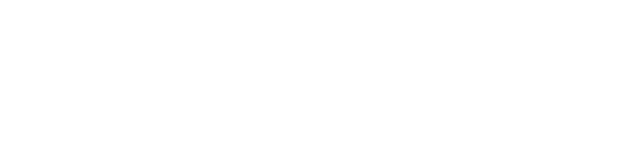
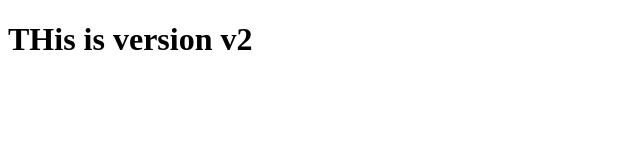
Before and after one commit to SamaviyaSjjad/repo, a plain HTML site: page index.html in a window 1280 px wide. Shown: the whole page, without its empty margins (0-640 px from the left). Drawn offline with Linux system fonts and the light colour scheme.

Commit message:
THis is verson V2

```diff
--- a/index.html
+++ b/index.html
@@ -6,6 +6,6 @@
     <title>Document</title>
 </head>
 <body>
-
+    <h1> THis is version v2</h1>
 </body>
 </html>
```
